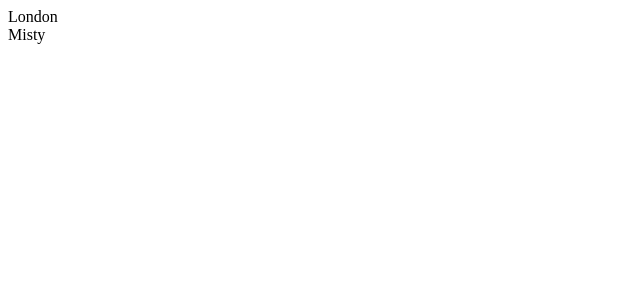
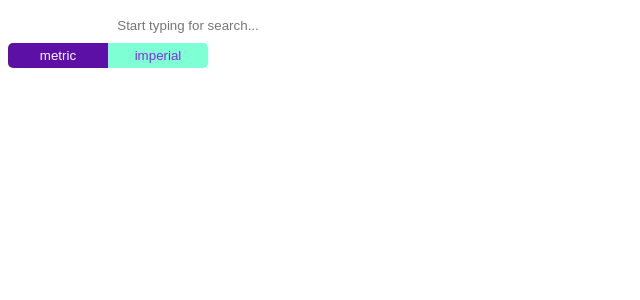
Before and after one commit to sergv100/weather-app, a Vue app: page / in a window 1280 px wide. Shown: the top 300 px of the page, without its empty margins (0-640 px from the left). Built offline with nearby package versions, Linux system fonts and the light colour scheme; the HTML template or start-up script is replaced by a standard one.

Commit message:
Add unit selector

```diff
--- a/src/App.vue
+++ b/src/App.vue
@@ -1,10 +1,56 @@
 <template>
-  <div>
-    London
-  </div>
-  <div>Misty</div>
+  <city-selector
+    @select-city="updateCity"
+  />
+  <unit-selector
+    :selected-unit="unit"
+    @select-unit="updateUnit"
+  />
 </template>
 
 <script setup>
+  import CitySelector from '@/components/CitySelector.vue'
+  import UnitSelector from '@/components/UnitSelector.vue'
+  import { getWeatherByCityId } from '@/api'
+  import { ref, watch } from 'vue'
+  import { WeatherUnits } from '@/utils/constants'
 
+  const unit = ref(WeatherUnits.IMPERIAL)
+  const cityId = ref(null)
+  const weatherData = ref(null)
+
+  const updateUnit = (newUnit) => unit.value = newUnit
+
+  const updateCity = (id) => cityId.value = id
+
+  watch(
+    cityId,
+    (id) => getWeather(id, unit.value)
+  )
+
+  watch(
+    unit,
+    (u) => getWeather(cityId.value, u)
+  )
+
+  const getWeather = async (cityId, unit) => {
+    try {
+      const rawWeather = await getWeatherByCityId(cityId, unit)
+      const { main, wind, weather } = rawWeather
+      const { temp, humidity, pressure } = main
+
+      weatherData.value = {
+        temp,
+        humidity,
+        pressure,
+        wind,
+        weather,
+      }
+
+    } catch (error) {
+      weatherData.value = null
+      console.error('Error: ', error)
+    }
+
+  }
 </script>
--- a/src/api/index.js
+++ b/src/api/index.js
@@ -1,11 +1,13 @@
 import listCities from './city.list.json'
+import { WeatherUnits } from '../utils/constants'
 
-export async function getWeatherByCityId (cityId) {
+export async function getWeatherByCityId (cityId, units = WeatherUnits.METRIC) {
   try {
-    const response = await fetch(`${import.meta.env.VITE_WEATHER_API_URL}?id=${cityId}&appid=${import.meta.env.VITE_WEATHER_CLIENT_ID}`)
+    const response = await fetch(`${import.meta.env.VITE_WEATHER_API_URL}?id=${cityId}&appid=${import.meta.env.VITE_WEATHER_CLIENT_ID}&units=${units}`)
+
     return await response.json()
   } catch (error) {
-    throw new Error('Can\'t get data from the api', error)
+    console.error('Error: ', error)
   }
 }
 
--- a/src/components/CitySelector.vue
+++ b/src/components/CitySelector.vue
@@ -4,7 +4,7 @@
     <input
       v-model="city"
       class="city-selector--input"
-      @focus="getListOfCities"
+      placeholder="Start typing for search..."
       @change="getListOfCities"
     />
     <template v-if="isListOpened">
@@ -28,14 +28,9 @@
 
   const emit = defineEmits(['select-city'])
 
-  const initialCity = ref({
-    id: 498817,
-    name: 'Saint Petersburg',
-    country: 'RU'
-  })
-  const city = ref('Saint Petersburg')
+  const city = ref('')
   const cities = ref([])
-  const isFocused = ref(false)
+  // const isFocused = ref(false)
   const isListOpened = computed(() => Boolean(cities.value.length))
 
   const getListOfCities = async () => {
@@ -66,6 +61,7 @@
     width: 100%;
     max-width: 360px;
     position: relative;
+
     & > * {
       cursor: pointer;
       box-sizing: border-box;
@@ -73,6 +69,7 @@
       color: #fff;
       text-align: center;
     }
+
     &--input {
       width: 100%;
       padding: 10px;
@@ -84,6 +81,7 @@
         cursor: text;
       }
     }
+
     &--list {
       width: 100%;
       position: absolute;
@@ -92,13 +90,17 @@
       border: 2px solid #b276e9;
     }
   }
+
   .city-list {
     padding: 0px;
     max-height: 300px;
     overflow: scroll;
+    background-color: blueviolet;
+
     &--item {
       padding: 5px;
       line-height: 20px;
+
       &:hover {
         background-color: aquamarine;
         color: blueviolet;
--- /dev/null
+++ b/src/components/UnitSelector.vue
@@ -0,0 +1,65 @@
+<template>
+  <div class="unit-selector">
+    <button
+      :value="WeatherUnits.METRIC"
+      :class="{ 'unit_selected' : isMetric }"
+      class="unit-selector--item unit unit--metric"
+      @click="select"
+    >
+      metric
+    </button>
+    <button
+      :value="WeatherUnits.IMPERIAL"
+      :class="{ 'unit_selected' : !isMetric }"
+      class="unit-selector--item unit unit--imperial"
+      @click="select"
+    >
+      imperial
+    </button>
+  </div>
+</template>
+
+<script setup>
+  import { computed } from 'vue'
+  import { WeatherUnits } from '@/utils/constants'
+
+  const emit = defineEmits(['select-unit'])
+  const props = defineProps({
+    selectedUnit: {
+      type: String,
+      required: true
+    }
+  })
+
+  const isMetric = computed(() => props.selectedUnit === WeatherUnits.METRIC)
+
+  const select = (e) => emit('select-unit', e.target.value)
+</script>
+
+<style lang="scss" scoped>
+  .unit-selector {
+    border: 5px;
+    overflow: hidden;
+  }
+  .unit {
+    border: none;
+    cursor: pointer;
+    color: #fff;
+    background-color: #5d10a5;
+    padding: 5px 10px;
+    min-width: 100px;
+
+    &_selected {
+      background-color: aquamarine;
+      color: blueviolet;
+    }
+
+    &--metric {
+      border-radius: 5px 0 0 5px;
+    }
+
+    &--imperial {
+      border-radius: 0 5px 5px 0;
+    }
+  }
+</style>
```
